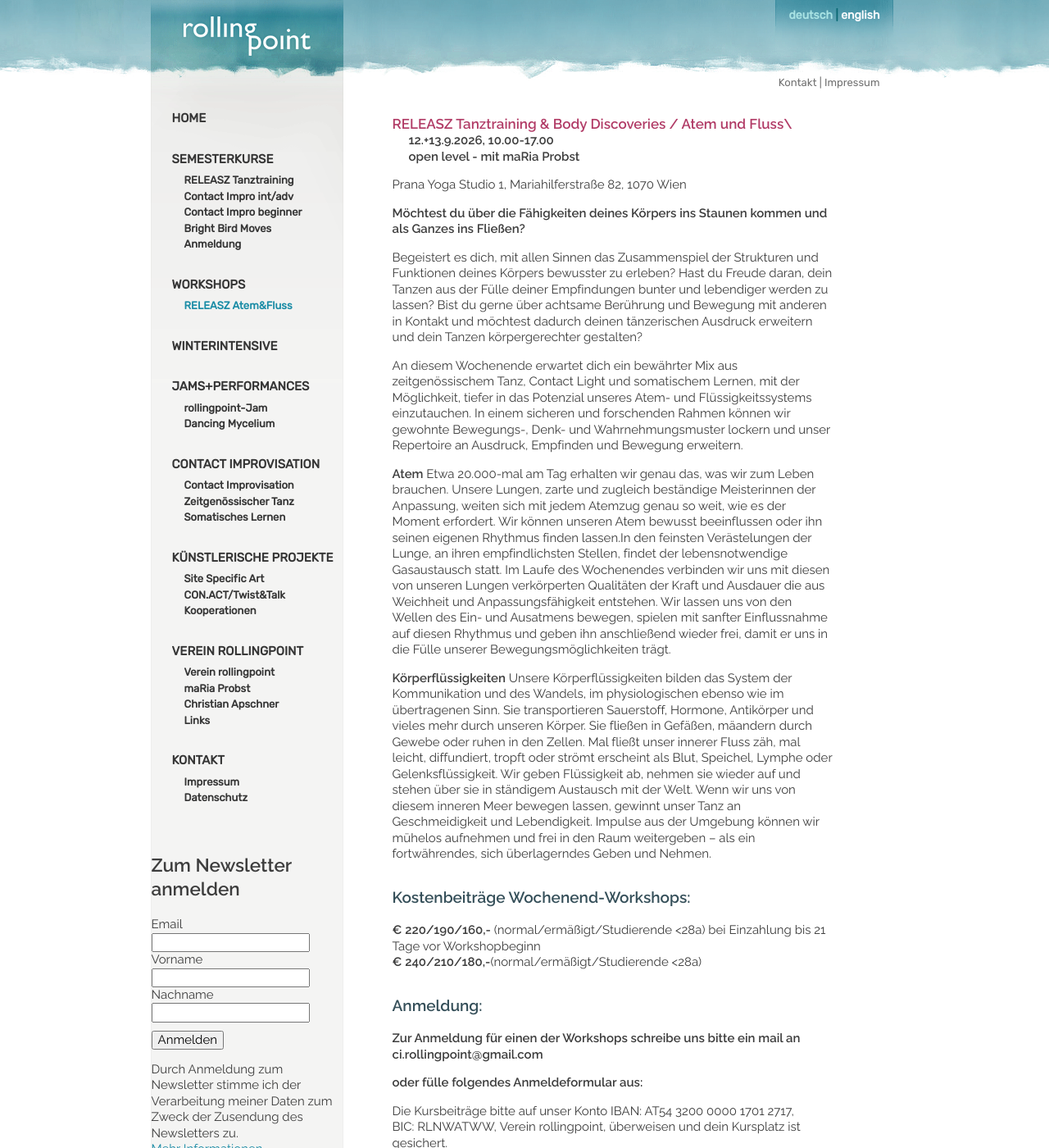
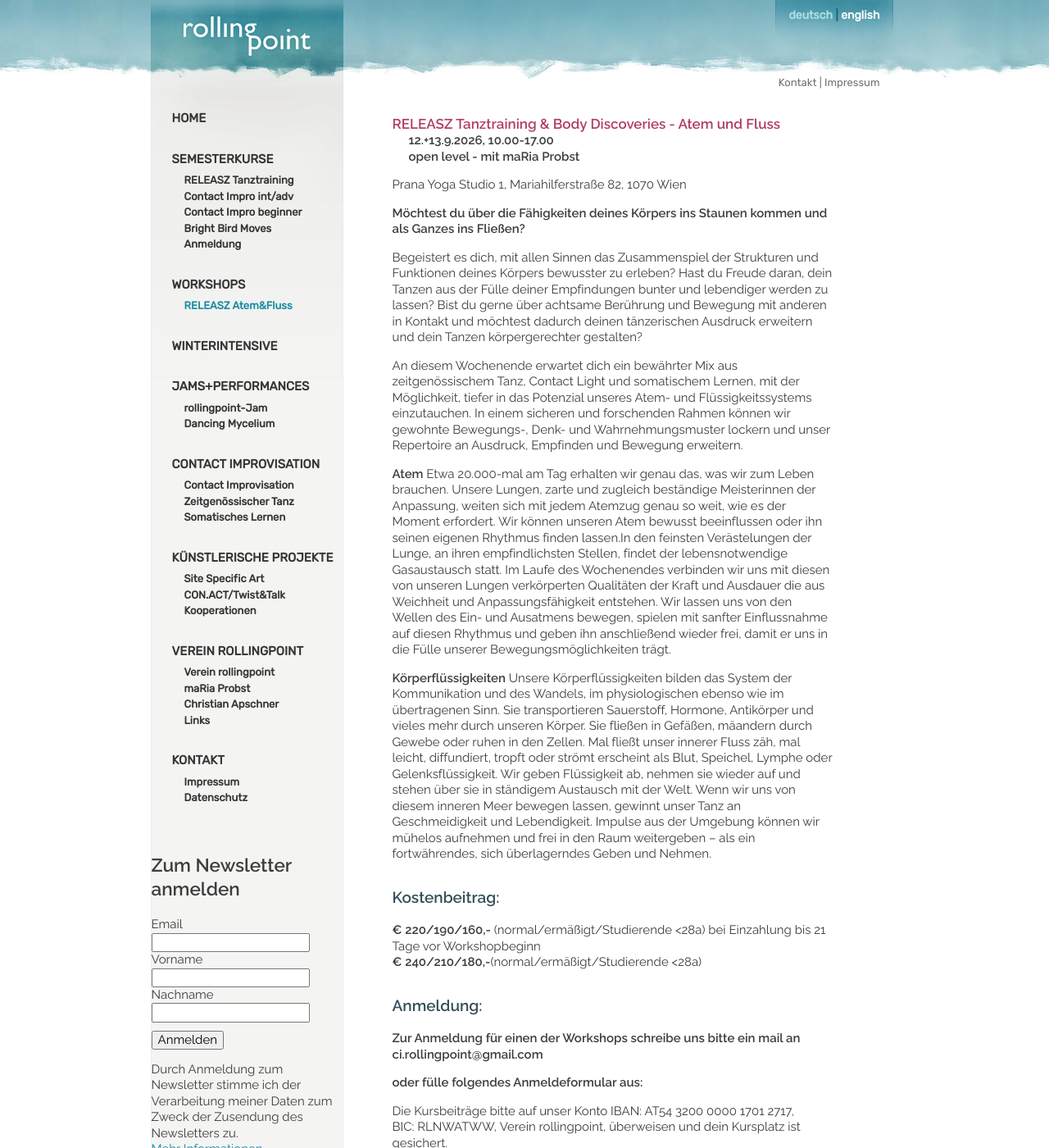
Before and after one commit to manulari/rollingpointat, a Jekyll site: the page built from _pages_de/ws1.md, in a window 1280 px wide and 1400 px high. Shown: the whole window at 82% size. Built offline with Jekyll 4.4.1, drawn with Linux system fonts in a browser that asks for light colours; comment, search, counter and statistics services are not loaded.

Commit message:
Update page (de) “ws1”

```diff
--- a/_pages_de/ws1.md
+++ b/_pages_de/ws1.md
@@ -5,7 +5,8 @@ language: de
 ---
 <!--StartFragment-->
 
-#### **RELEASZ Tanztraining & Body Discoveries / Atem und Fluss**\
+#### **RELEASZ Tanztraining & Body Discoveries - Atem und Fluss**
+
 **12.+13.9.2026, 10.00-17.00** \
 **open level - mit maRia Probst**
 
@@ -33,7 +34,7 @@ Wenn wir uns von diesem inneren Meer bewegen lassen, gewinnt unser Tanz an Gesch
 
 <!--StartFragment-->
 
-### **Kostenbeiträge Wochenend-Workshops:**
+### **Kostenbeitrag:**
 
 **€ 220/190/160,-** (normal/ermäßigt/Studierende <28a) bei Einzahlung bis 21 Tage vor Workshopbeginn\
 **€ 240/210/180,-**(normal/ermäßigt/Studierende <28a)
```
